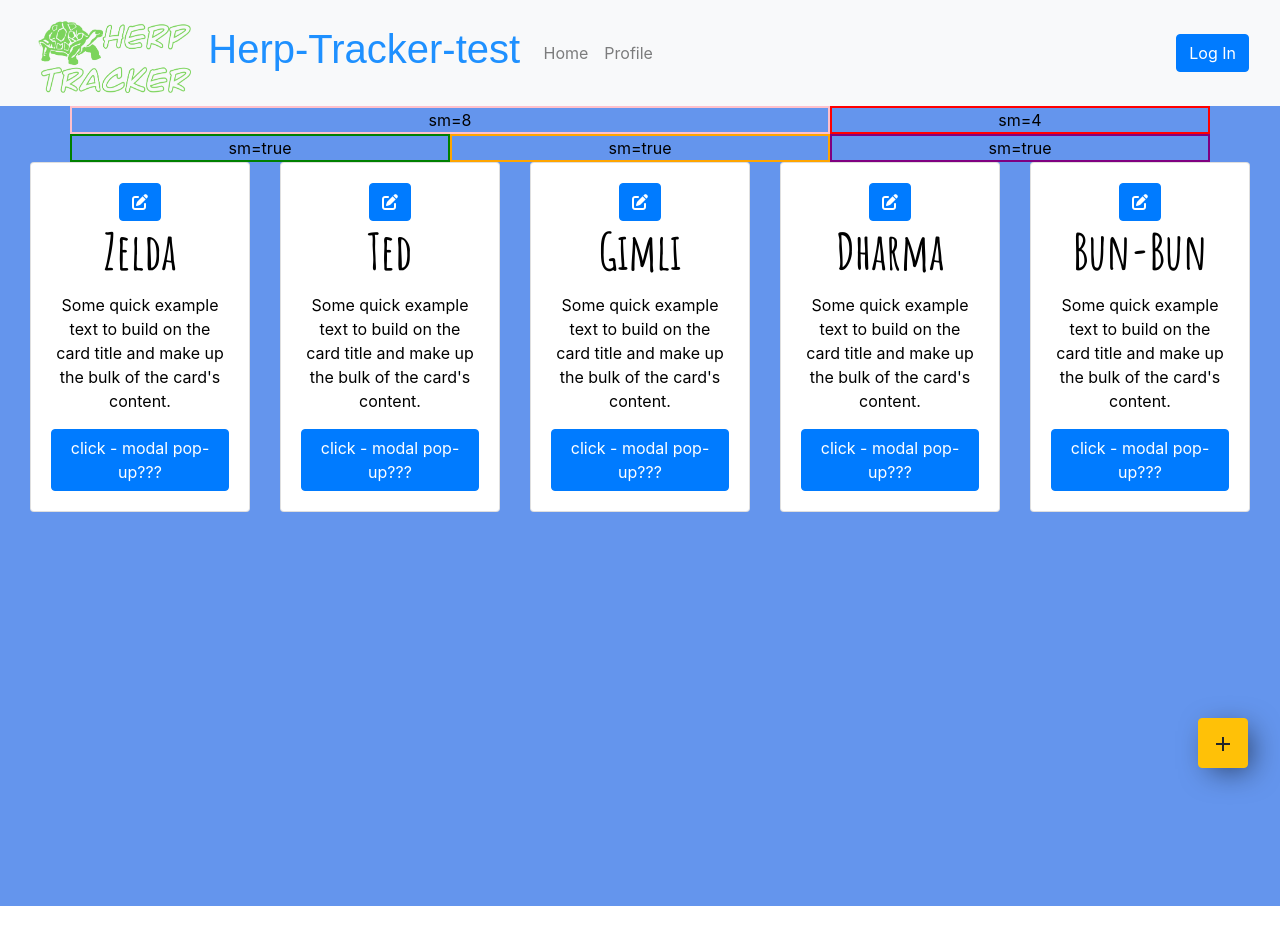
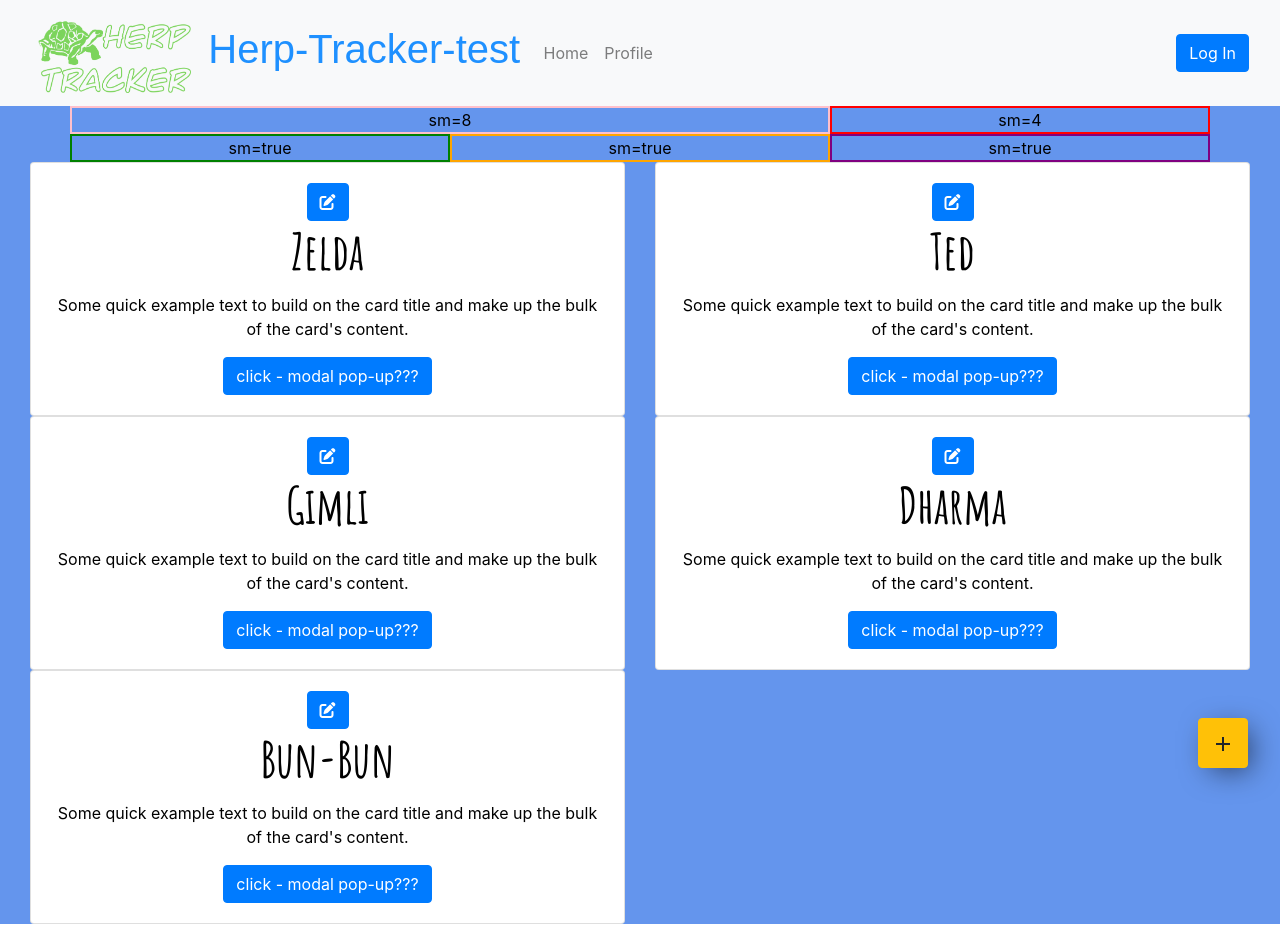
Before and after one commit to jcstang/herp-tracker, a React (Create React App) app: page / in a window 1280 px wide. Before the commit the page ends 906 px from the top, so only its background shows below. Built offline with nearby package versions, Linux system fonts and the light colour scheme; no server answers.

Commit message:
ipad breakpoint.

```diff
--- a/src/components/Card/index.js
+++ b/src/components/Card/index.js
@@ -5,7 +5,7 @@ import { Col, Card as BootCard, Button, Row } from 'react-bootstrap';
 
 function Card(props) {
   return (
-    <Col sm>
+    <Col sm={6}>
       <BootCard>
         <BootCard.Body>
           <Button>
```
